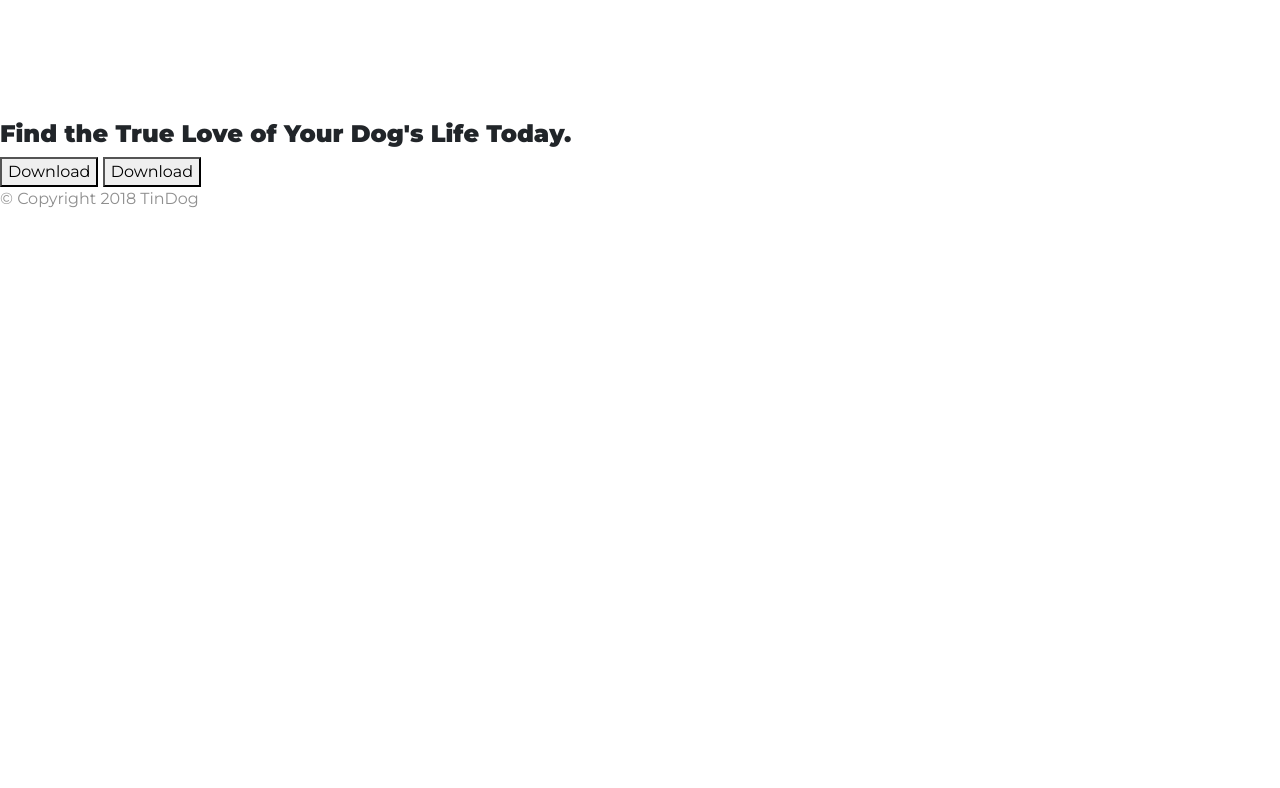
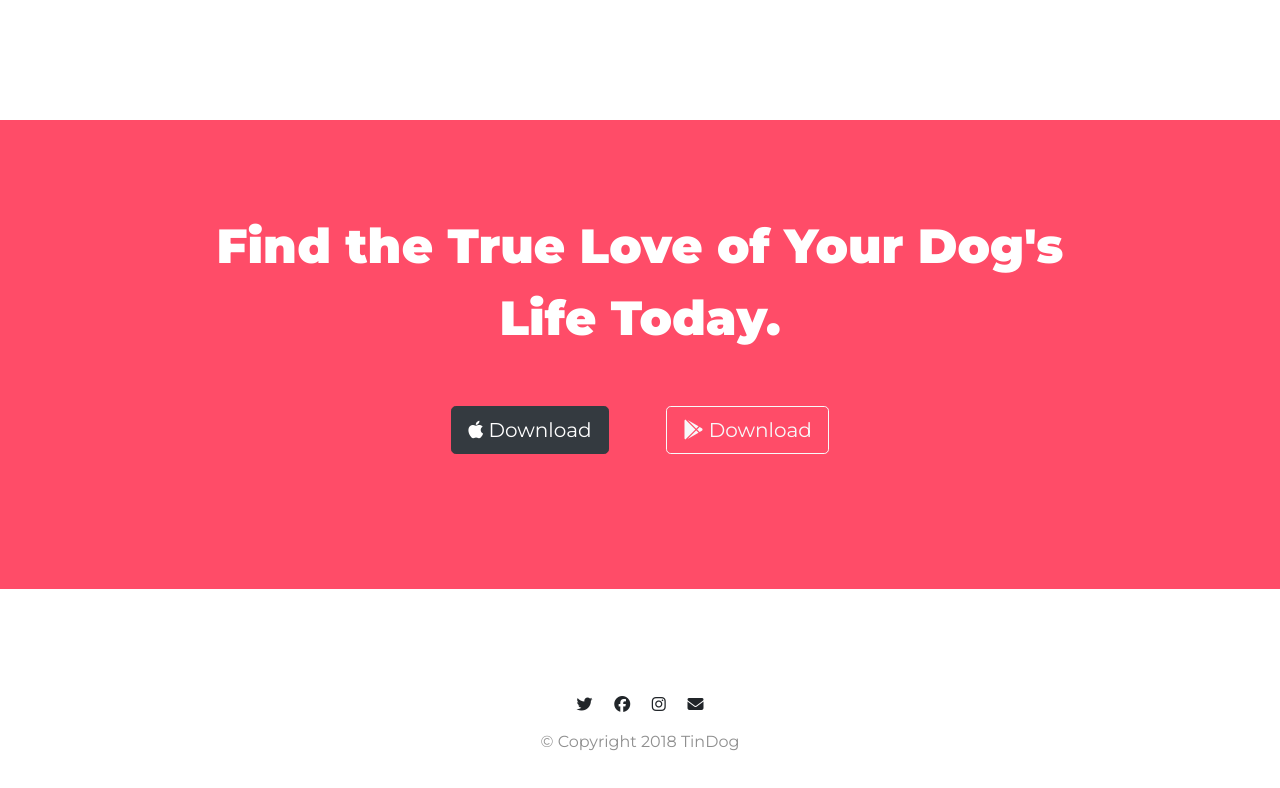
Before and after one commit to fjordani/tin_dog_trial, a plain HTML site: page index.html in a window 1280 px wide. Shown: the part 2489-3277 px from the top of the page. Before the commit the page ends 2716 px from the top, so only its background shows below. Drawn offline with nearby package versions, Linux system fonts and the light colour scheme.

Commit message:
footer and media Q applied

```diff
--- a/css/styles.css
+++ b/css/styles.css
@@ -138,3 +138,48 @@ p{
 .col-pricing{
     padding: 3% 5%;
 }
+
+
+/* CTA SECTION */
+
+#cta{
+    background-color: #ff4c68;
+    color: #ffffff;
+    padding: 7% 15%;
+    text-align: center;
+}
+
+#cta>h3{
+    font-size: 3rem;
+    font-weight: 900;
+    line-height: 1.5;
+}
+
+/* FOOTER SECTION */
+
+#footer{
+    background-color: #ffffff;
+    text-align: center;
+    padding: 7% 15%;
+}
+
+.contact-channels{
+    margin: 1%;
+}
+
+.contact-channels>i{
+    margin: 1%;
+}
+
+
+/* CUSTOM MEDIA QUERIES */
+
+@media (max-width: 1028px){
+    .iphone-img{
+        position: static;
+        transform: rotate(0);
+    }
+    #title{
+        text-align: center;
+    }
+}
--- a/index.html
+++ b/index.html
@@ -188,8 +188,10 @@
   <section id="cta">
 
     <h3>Find the True Love of Your Dog's Life Today.</h3>
-    <button type="button">Download</button>
-    <button type="button">Download</button>
+    <button class="btn btn-dark btn-lg download-button" type="button"><i class="fab fa-apple"></i>
+      Download</button>
+    <button class="btn btn-outline-light btn-lg download-button" type="button"><i class="fab fa-google-play"></i>
+      Download</button>
 
   </section>
 
@@ -197,7 +199,12 @@
   <!-- Footer -->
 
   <footer id="footer">
-
+<div class="contact-channels">
+  <i class="fab fa-twitter"></i>
+  <i class="fab fa-facebook"></i>
+  <i class="fab fa-instagram"></i>
+  <i class="fas fa-envelope"></i>
+</div>
     <p>© Copyright 2018 TinDog</p>
 
   </footer>
```
